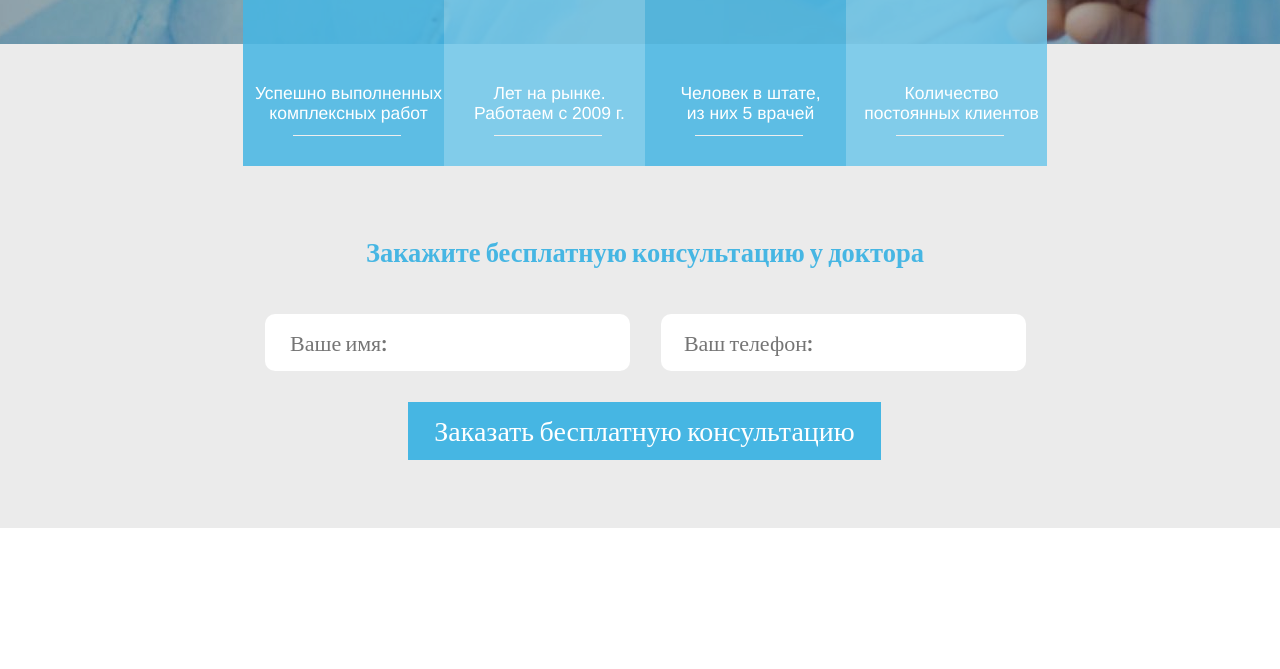
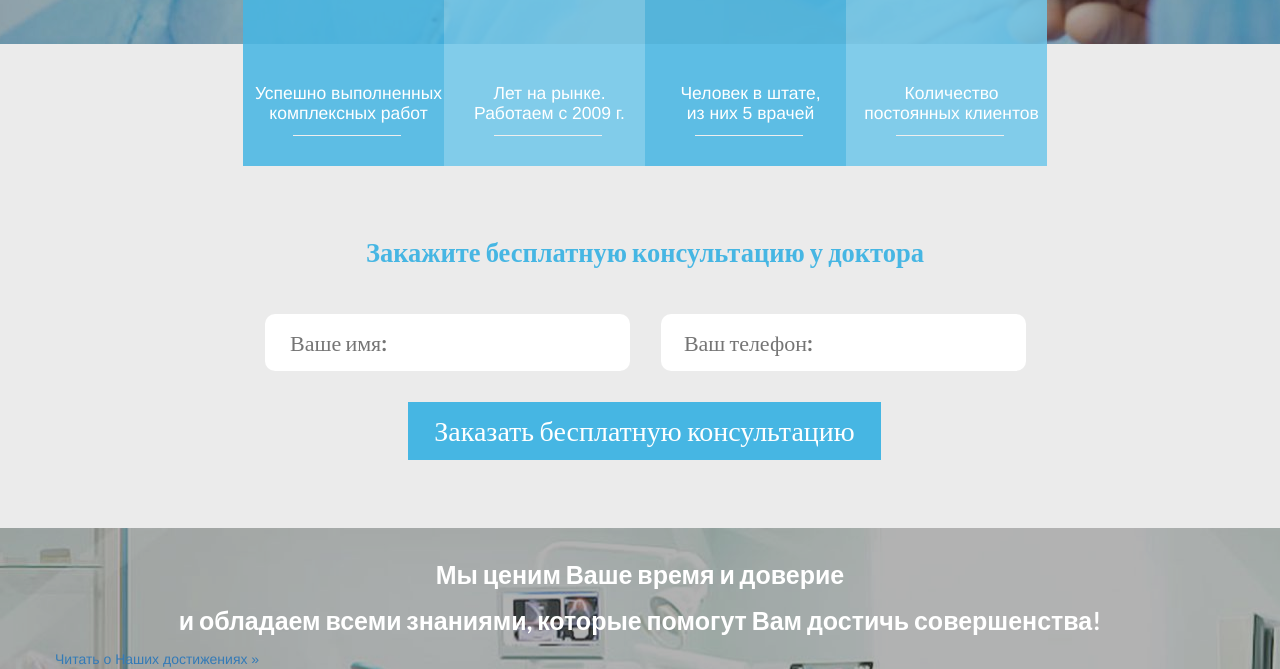
Before and after one commit to yashka713/mainCode, a website: page index.html in a window 1280 px wide. Shown: the part 676-1345 px from the top of the page. Before the commit the page ends 1204 px from the top, so only its background shows below. Drawn offline with Linux system fonts and the light colour scheme.

Commit message:
start achivements

```diff
--- a/index.html
+++ b/index.html
@@ -124,7 +124,7 @@
         <span class="paragraph-close">X</span>
         <input type="text" class="input-modal" id="clientName" placeholder="Ваше имя:">
         <input type="text" class="input-modal" id="clientPhone" placeholder="Ваш телефон:">
-    </div>id=clienName
+    </div>
 </div>
 <div class="consult">
     <div class="container">
@@ -142,6 +142,22 @@
         </div>
     </div>
 </div>
+<div class="achievements">
+    <div class="bg-shadow">
+        <div class="container">
+            <div class="row">
+                <div class="title">
+                    <p class="title-text">Мы ценим Ваше время и доверие</p>
+
+                    <p class="title-text">и обладаем всеми знаниями, которые помогут Вам достичь совершенства!</p>
+                </div>
+                <div class="achievementsBtn">
+                    <a href="#!" class="achievements-btn">Читать о Наших достижениях &#187</a>
+                </div>
+            </div>
+        </div>
+    </div>
+</div>
 <!-- Jquery -->
 <script src="bower_components/jquery/dist/jquery.min.js"></script>
 <!-- Bootstrap JS-->
--- /dev/null
+++ b/src/css/_achievements.scss
@@ -0,0 +1,18 @@
+.achievements{
+  background: url("../img/index-picture.jpg");
+  width: 100%;
+  height: 100%;
+}
+.bg-shadow{
+  background: rgba(0, 0, 0, 0.3);
+}
+.title{
+  margin-top: 30px;
+}
+.title-text{
+  font-weight: bold;
+  font-family: latobold,sans-serif;
+  text-align: center;
+  color: white;
+  font-size: 25px;
+}
--- a/src/css/main.scss
+++ b/src/css/main.scss
@@ -4,3 +4,4 @@
 @import "header";
 @import "slider";
 @import "consult";
+@import "achievements";
--- a/src/js/script.js
+++ b/src/js/script.js
@@ -3,7 +3,8 @@
  */
 $(document).ready(function () {
     var $modalWindow = $('.modal-window');
-    var $objClientData = {};
+    var $objClientDataFromModal = {};
+    var $objClientDataFromSite = {};
 
     $('.chkBx').on('click', function (e) {
 
@@ -52,15 +53,23 @@ $(document).ready(function () {
         $modalWindow.find('.paragraph').prepend($title);
         $modalWindow.find('.paragraph').append($button);
         $button.on('click', function () {
-            $objClientData.name = $('#clientName').val();
-            $objClientData.phone = $('#clientPhone').val();
+            $objClientDataFromModal.name = $('#clientName').val();
+            $objClientDataFromModal.phone = $('#clientPhone').val();
             $('#clientName').val('');
             $('#clientPhone').val('');
-            console.log($objClientData);
+            console.log($objClientDataFromModal);
             $('.modal-window').removeClass('show').addClass('hide');
         });
         e.stopPropagation();
     };
+
+    $('.consult-btnBtn').on('click', function (e) {
+        $objClientDataFromSite.name = $('.consult-inputName').val();
+        $objClientDataFromSite.phone = $('.consult-inputPhone').val();
+        console.log($objClientDataFromSite);
+        $('.consult-inputName').val('');
+        $('.consult-inputPhone').val('');
+    })
 
 });
 
```
Also changed, not shown: build/css/main.css, build/css/production.min.css, build/img/index-picture.jpg (renamed from build/img/index-picture копия.jpg), build/js/production.js, src/img/index-picture.jpg (renamed from src/img/index-picture копия.jpg).
